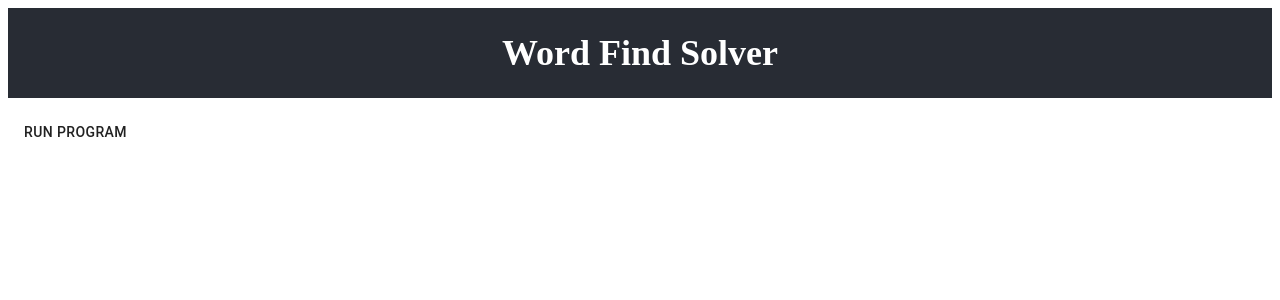
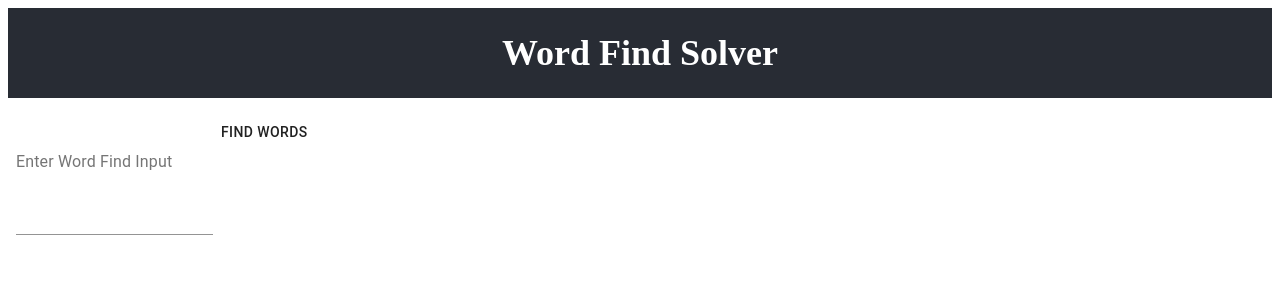
Before and after one commit to petestmart/word-find-solver, a React (Create React App) app: page / in a window 1280 px wide. Shown: the top 300 px of the page. Built offline with nearby package versions, Linux system fonts and the light colour scheme.

Commit message:
User input of wordfind is functional for any wordfind

```diff
--- a/src/Components/WordFind/WordFind.css
+++ b/src/Components/WordFind/WordFind.css
@@ -5,3 +5,7 @@ ul {
 li {
     justify-content: left;
 }
+
+Button {
+    display: inline-block;
+}
--- a/src/Components/WordFind/WordFind.jsx
+++ b/src/Components/WordFind/WordFind.jsx
@@ -10,16 +10,26 @@ import WordOutput from './WordOutput';
 
 // ========== STYLES ========== //
 import Button from '@material-ui/core/Button';
+import TextField from '@material-ui/core/TextField';
 import './WordFind.css'
 
 class WordFind extends Component {
 
     state = {
         displayPuzzle: false,
-
+        puzzleInput: 'initial',
     }
 
-    wordsMatch = [];
+    wordsMatch;
+
+    handleChange = (event) => {
+        console.log('Input Word Find', event.target.value);
+        let puzzleInput = event.target.value
+        this.setState({
+            puzzleInput: puzzleInput
+        })
+        console.log('this.state.puzzleInput', this.state.puzzleInput);
+    }
 
     puzzleDisplay = (input) => {
 
@@ -153,7 +163,8 @@ class WordFind extends Component {
 
     render() {
 
-        let puzzleData = "A T L L F U V D E Y O B Z V D W F B N E D X G H E A N P O R O T V B Y L A L G T D K E A A D O O W D R A H H E L A S P Z A P P E A K H R O F X W L X O W B R G A S O M M B R O K E R M C X G X O U I E O K M Y K W A O E F M R S L S N L R S I I S N P D B C E Q P R I U K U Q T E G R I P E B O Q U I Q S C B P A S D Q P E T X J P S E S B R K R R E U E T T D Z D K L L B J B C B B L E U B I U R F L N H S F H T K R K G H Y A M O J H D N Q A J S Q P L R M U";
+        // let puzzleData = "A T L L F U V D E Y O B Z V D W F B N E D X G H E A N P O R O T V B Y L A L G T D K E A A D O O W D R A H H E L A S P Z A P P E A K H R O F X W L X O W B R G A S O M M B R O K E R M C X G X O U I E O K M Y K W A O E F M R S L S N L R S I I S N P D B C E Q P R I U K U Q T E G R I P E B O Q U I Q S C B P A S D Q P E T X J P S E S B R K R R E U E T T D Z D K L L B J B C B B L E U B I U R F L N H S F H T K R K G H Y A M O J H D N Q A J S Q P L R M U";
+        let puzzleData = this.state.puzzleInput;
         let puzzle = puzzleData.split(' ');
 
 
@@ -161,10 +172,18 @@ class WordFind extends Component {
         if (this.state.displayPuzzle === false) {
             return (
                 <p>
+                    <TextField
+                        onChange={this.handleChange}
+                        id="word-find-input"
+                        label="Enter Word Find Input"
+                        multiline
+                        rows="4"
+                        margin="normal"
+                    />
                     <Button
                         onClick={() => this.puzzleDisplay(puzzle)}
 
-                    >Run Program</Button>
+                    >Find Words</Button>
                     {/* <Button
                         onClick={() => this.sendToRedux()}
                     >Redux Button</Button> */}
```
